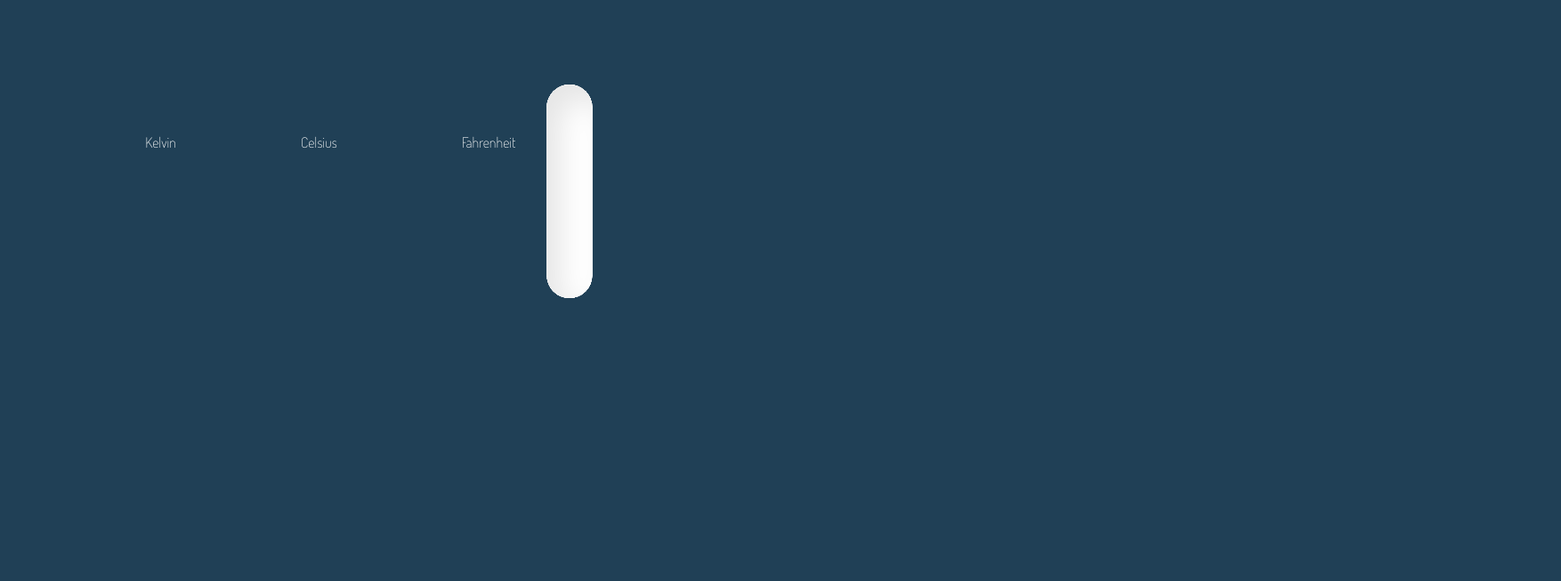
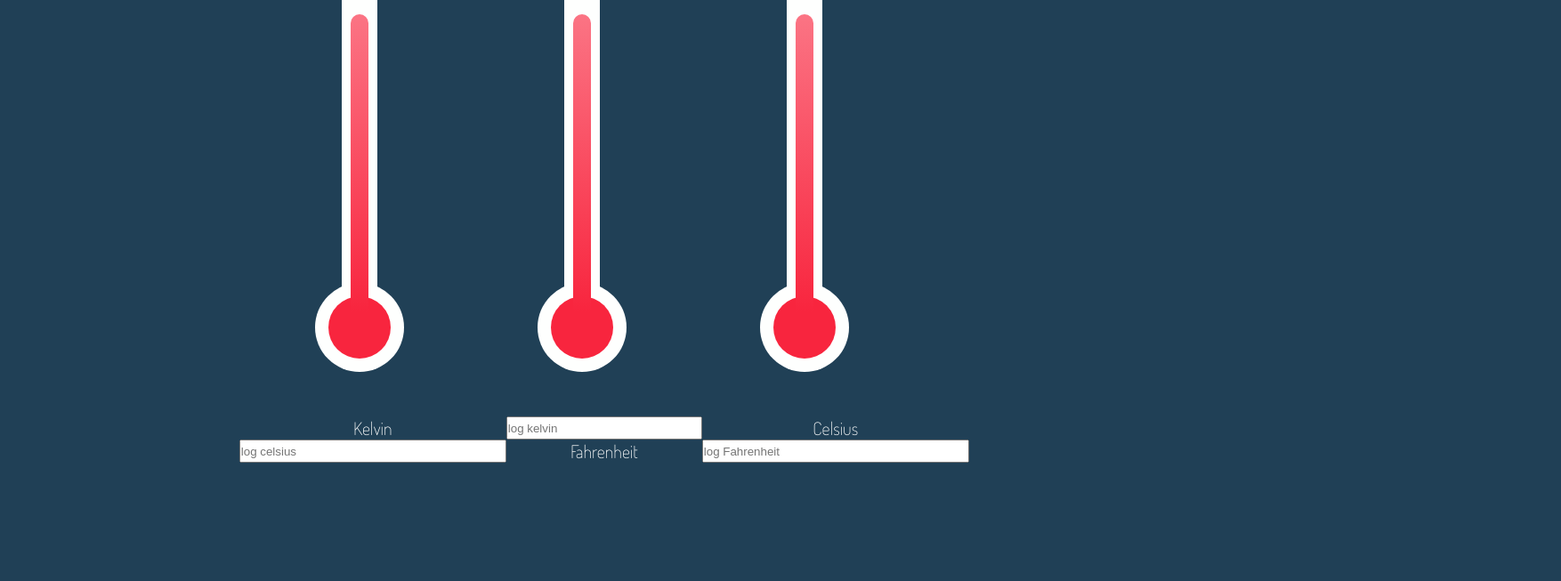
Before and after one commit to Pezcue/Thermometer, a plain HTML site: page index.html in a window 1280 px wide. Shown: the part 185-838 px from the top of the page at 89% size, 1754 px wide, since content can reach past the window. Before the commit the page ends 800 px from the top, so only its background shows below. Drawn offline with Linux system fonts and the light colour scheme.

Commit message:
placeholders added

```diff
--- a/index.html
+++ b/index.html
@@ -11,34 +11,40 @@
 <link href="https://fonts.googleapis.com/css2?family=Dosis:wght@700&display=swap" rel="stylesheet">
 <link href="https://fonts.googleapis.com/css2?family=Dosis:wght@200&display=swap" rel="stylesheet">
 
+
 </head>
 <body>
-    <h1 class="maintitle"> CONVERTIDOR DE TEMPERATURA</h1>
+    <h1 class="maintitle"> TEMPERATURE CONVERTER </h1>
 
-    <div class="container">
-        <div class="kelvin-bar">
-            <div class="fill">
-            </div>
+<section class="cuerpo">
+    <section class="container">
+            <div class="logo">
+              <div class="kelvin-bar"></div>
+              <div class="circle"></div>
             </div>
 
-
-        <div class="kelvin-bar">
-            <div class="fill">
-            </div>
+            <div class="logo">
+                <div class="kelvin-bar"></div>
+                <div class="circle"></div>
               </div>
 
+            <div class="logo">
+                <div class="kelvin-bar"></div>
+                <div class="circle"></div>
+              </div>
 
-        <div class="kelvin-bar">
-            <div class="fill">
-            </div>
-        </div>
-    </div>
+    </section>
 
             <div class="nombres">
         <p class="kelvin">Kelvin</p>
+        <input type="text" placeholder="log kelvin">
         <p class="kelvin">Celsius</p>
+        <input type="text" placeholder="log celsius">
         <p class="kelvin">Fahrenheit</p>
+        <input type="text" placeholder="log Fahrenheit">
         </div>
+
+    </section>
     <script src="script.js" charset="uth"></script>
 </body>
 </html>
--- a/style.css
+++ b/style.css
@@ -1,76 +1,127 @@
+*{
+    padding: 0;
+    margin: 0px;
+    box-sizing: border-box;
+}
+
+body{
+    background-color: #204056;
+    height: 100vh;
+    width: 100vw;
+}
+
 h1 {
     font-family: 'Dosis', sans-serif;
     color: white;
     text-align: center;
-    margin: 80px;
+    margin-top: 3%;
+    margin-bottom: 9%;
     font-size: 70px;
 }
 
-body{
-    background-color: #204056;
+.container {
+    position: absolute;
+    height: 0;
+    display: flex;
+    align-items: center;
+    justify-content: center;
+    gap: 50%;
+}
+
+.logo {
+    position: relative;
+    height: 450px;
+    width: 100px;
 }
 
 .kelvin-bar {
-    border-radius: 40em;
-    background: white;
-    box-shadow: inset 16px 16px 32px #e6e6e6,
-    inset -16px -16px 32px #ffff;
-    height: 30vh;
-    width: 4vw;
-    position: relative;
-    display: inline-block;
-    overflow: hidden;
+    z-index: 1;
+    height: 350px;
+    width: 40px;
+    background-color: #fefffe;
+    border-radius: 25px 25px 0 0;
+    position: absolute;
+    left: 8px;
+    bottom: 50%;
+    margin-top: 80%;
+    transform: translateX(-50%);
 }
 
-@keyframes rise{
-    from{
-        height: 0;
-        border-radius: 0 0 55px 55px;
-    }
-    to{
-        border-radius: 55px;
-        height: 100%;
-    }
+.kelvin-bar::after{
+    content: "";
+    display: block;
+    height: 360px;
+    width: 20px;
+    position: absolute;
+    left: 50%;
+    transform: translateX(-50%);
+    bottom: -22px;
+    border-radius: 10px 10px 0 0;
+    background: linear-gradient(to top, #F8253E, #FB7484);
+    animation: anim 3s linear infinite;
 }
 
-.fill {
-    position: fixed;
-    content: "";
-    bottom: 0;
-    left: 0;
-    border-radius: 50px;
-    background: linear-gradient(to top, #fb7740, red);
-    width: 100%;
-    animation-name: rise;
-    animation-duration: 1s;
-    animation-iteration-count: infinite;
-    margin: auto;
+@keyframes anim{
+    0% {
+        height: 5%;
+      }
+      70% {
+        height: 100%;
+      }
 }
 
-.container {
-    display: flex;
-    padding: 30px;
-    margin: 1%;
-    border-radius: 20px;
-    float: left;
+.circle {
+    height:100px;
+    width: 100px;
+    background-color: #fefffe;
+    position: absolute;
+    border-radius: 50%;
+    top: 50%;
+    left: 50%;
+    transform: translate(-50%, -460%);
 }
 
-.container div {
-    position: fixed;
+.circle::after{
+    content: "";
+    display: inline-block;
+    width: 70px;
+    height: 70px;
+    border-radius: 50%;
+    background-color: #F8253E;
+    position: absolute;
     top: 50%;
     left: 50%;
     transform: translate(-50%, -50%);
+}
+
+
+.cuerpo {
+    display: grid;
+    grid-template-columns: 20% 20% 20%;
+    position: relative;
+    left: 87%;
+    top: 30%;
+    transform: translate(-50%,-50%);
+    margin-top: 20%;
+}
+
+.cuerpo div {
+    position: relative;
+    left: 20%;
 }
 
 p {
     font-family: 'Dosis', sans-serif;
     color: white;
     text-align: center;
-    float:left;
-    padding: 70px;
 }
 
 .nombres {
-    text-align: center;
-    align-items: center;
+    display: grid;
+    position: relative;
+    bottom: 20%;
+    transform: translate(-100%, 300%);
+    grid-template-columns: 15em 11em 15em;
+    font-size: 20px;
+    margin-bottom: 50%;
 }
```
Lines whose indentation alone changed are shown as unchanged.
